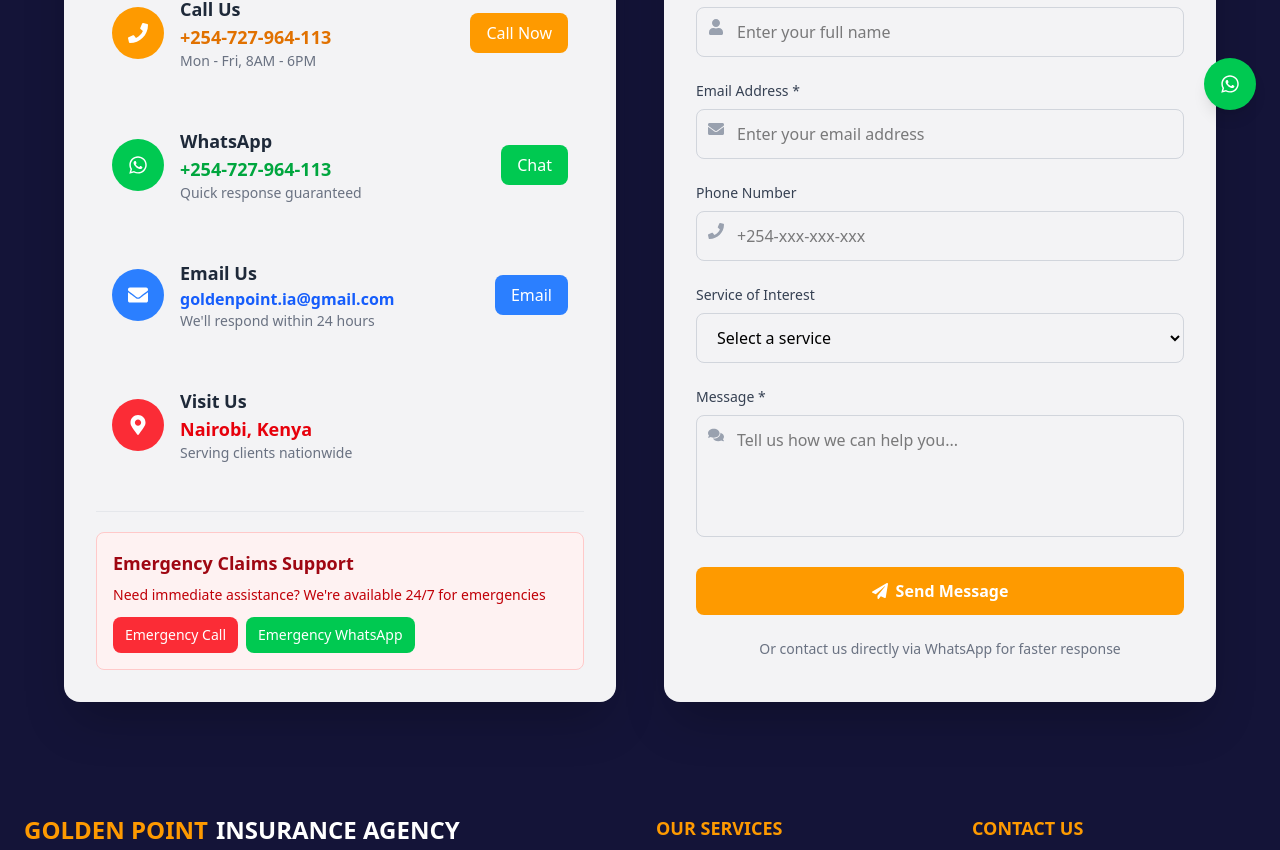
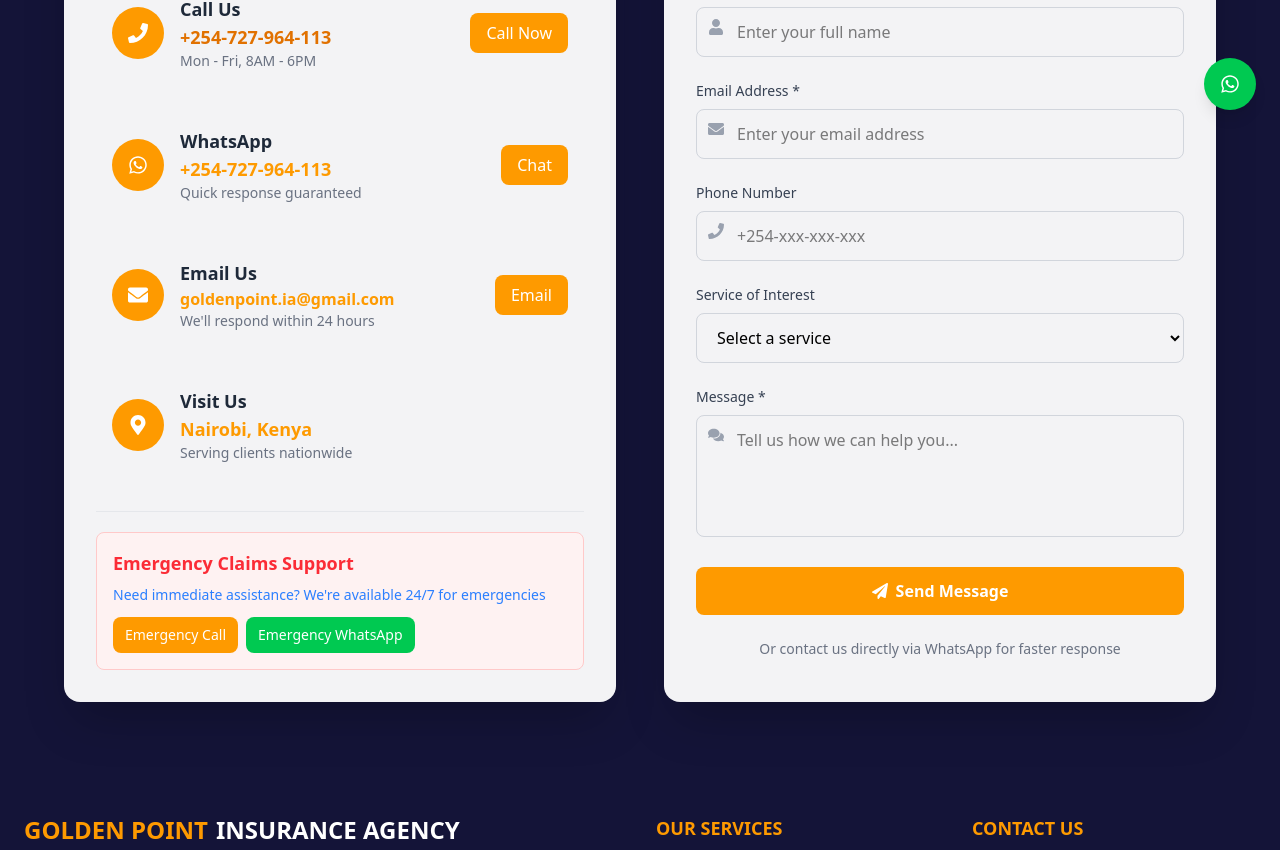
Before and after one commit to MarkMoses27/goldenpointinsuranceagency, a React (Vite) app: page /contact in a window 1280 px wide. Shown: the part 666-1516 px from the top of the page. Built offline with nearby package versions, Linux system fonts and the light colour scheme.

Commit message:
CHanged home page

```diff
--- a/src/components/Header.jsx
+++ b/src/components/Header.jsx
@@ -122,7 +122,7 @@
         {/* Get A Quote */}
         <div className="hidden lg:flex items-center space-x-4">
           <Link
-            to="/quote"
+            to="/contact"
             className="bg-gradient-to-r from-amber-500 to-yellow-600 hover:from-amber-600 hover:to-yellow-700 text-white px-6 py-2 rounded-full font-semibold text-sm transition transform hover:scale-[1.02]"
           >
             GET A QUOTE
@@ -157,7 +157,7 @@
             <Link to="/contact" className="block py-2 text-gray-600 hover:text-gray-900" onClick={() => setMobileOpen(false)}>
               Contact
             </Link>
-            <Link to="/quote" className="block py-3 bg-amber-500 text-white rounded-lg text-center" onClick={() => setMobileOpen(false)}>
+            <Link to="/contact" className="block py-3 bg-amber-500 text-white rounded-lg text-center" onClick={() => setMobileOpen(false)}>
               GET A QUOTE
             </Link>
           </div>
--- a/src/components/pages/AboutPage.jsx
+++ b/src/components/pages/AboutPage.jsx
@@ -12,12 +12,12 @@
 
   // Services
   const services = [
-    { id: 1, icon: <FaHeartbeat className="text-red-500" />, title: 'Medical Insurance', description: 'Comprehensive health coverage for individuals and families' },
-    { id: 2, icon: <FaCar className="text-blue-500" />, title: 'Motor Insurance', description: 'Protection for all types of vehicles on Kenyan roads' },
+    { id: 1, icon: <FaHeartbeat className="text-amber-500" />, title: 'Medical Insurance', description: 'Comprehensive health coverage for individuals and families' },
+    { id: 2, icon: <FaCar className="text-amber-500" />, title: 'Motor Insurance', description: 'Protection for all types of vehicles on Kenyan roads' },
     { id: 3, icon: <FaHome className="text-amber-500" />, title: 'Domestic Package', description: 'Home and property insurance solutions' },
-    { id: 4, icon: <FaUserTie className="text-green-500" />, title: 'Life Insurance', description: 'Financial security for your loved ones' },
-    { id: 5, icon: <FaGlobeAfrica className="text-purple-500" />, title: 'WIBA', description: 'Workers Injury Benefits Act coverage' },
-    { id: 6, icon: <FaAward className="text-cyan-500" />, title: 'Pensions', description: 'Retirement planning and wealth management' }
+    { id: 4, icon: <FaUserTie className="text-amber-500" />, title: 'Life Insurance', description: 'Financial security for your loved ones' },
+    { id: 5, icon: <FaGlobeAfrica className="text-amber-500" />, title: 'WIBA', description: 'Workers Injury Benefits Act coverage' },
+    { id: 6, icon: <FaAward className="text-amber-500" />, title: 'Pensions', description: 'Retirement planning and wealth management' }
   ];
 
   // Stats
--- a/src/components/pages/ContactPage.jsx
+++ b/src/components/pages/ContactPage.jsx
@@ -71,30 +71,30 @@
                 href="tel:+254727964113"
                 className="flex items-center gap-3 p-3 rounded-lg bg-amber-50 text-amber-700 font-medium"
               >
-                <FaPhone className="text-amber-500" />
+                <FaPhone className="text-gray-800" />
                 <span>Call Now</span>
               </a>
               <a
                 href="https://wa.me/254727964113"
                 target="_blank"
                 rel="noopener noreferrer"
-                className="flex items-center gap-3 p-3 rounded-lg bg-green-50 text-green-700 font-medium"
+                className="flex items-center gap-3 p-3 rounded-lg bg-green-50 text-amber-700 font-medium"
               >
-                <FaWhatsapp className="text-green-500" />
+                <FaWhatsapp className="text-amber-500" />
                 <span>WhatsApp</span>
               </a>
               <a
                 href="mailto:goldenpoint.ia@gmail.com"
-                className="flex items-center gap-3 p-3 rounded-lg bg-blue-50 text-blue-700 font-medium"
+                className="flex items-center gap-3 p-3 rounded-lg bg-blue-50 text-amber-700 font-medium"
               >
-                <FaEnvelope className="text-blue-500" />
+                <FaEnvelope className="text-gray-800" />
                 <span>Email Us</span>
               </a>
               <a
                 href="tel:+254727964113"
-                className="flex items-center gap-3 p-3 rounded-lg bg-red-50 text-red-700 font-medium"
+                className="flex items-center gap-3 p-3 rounded-lg bg-red-50 text-amber-700 font-medium"
               >
-                <FaPhone className="text-red-500" />
+                <FaPhone className="text-gray-800" />
                 <span>Emergency Call</span>
               </a>
             </div>
@@ -162,12 +162,12 @@
                 {/* WhatsApp */}
                 <div className="flex flex-wrap items-center p-4 rounded-xl hover:bg-gray-50 transition-colors group">
                   <div className="flex items-center space-x-3 sm:space-x-4 flex-1 min-w-[200px]">
-                    <div className="bg-green-500 group-hover:bg-green-600 p-3 sm:p-4 rounded-full transition-colors">
+                    <div className="bg-amber-500 group-hover:bg-gray-800 p-3 sm:p-4 rounded-full transition-colors">
                       <FaWhatsapp className="text-white text-lg sm:text-xl" />
                     </div>
                     <div>
                       <h3 className="font-bold text-base sm:text-lg text-gray-800">WhatsApp</h3>
-                      <p className="text-green-600 font-semibold text-base sm:text-lg">+254-727-964-113</p>
+                      <p className="text-amber-500 font-semibold text-base sm:text-lg">+254-727-964-113</p>
                       <p className="text-xs sm:text-sm text-gray-500">Quick response guaranteed</p>
                     </div>
                   </div>
@@ -175,7 +175,7 @@
                     href="https://wa.me/254727964113"
                     target="_blank"
                     rel="noopener noreferrer"
-                    className="mt-3 sm:mt-0 sm:ml-auto bg-green-500 hover:bg-green-600 text-white px-3 py-1.5 sm:px-4 sm:py-2 text-sm sm:text-base rounded-lg transition-colors whitespace-nowrap"
+                    className="mt-3 sm:mt-0 sm:ml-auto bg-amber-500 hover:bg-gray-600 text-white px-3 py-1.5 sm:px-4 sm:py-2 text-sm sm:text-base rounded-lg transition-colors whitespace-nowrap"
                   >
                     Chat
                   </a>
@@ -184,18 +184,18 @@
                 {/* Email */}
                 <div className="flex flex-wrap items-center p-4 rounded-xl hover:bg-gray-50 transition-colors group">
                   <div className="flex items-center space-x-3 sm:space-x-4 flex-1 min-w-[200px]">
-                    <div className="bg-blue-500 group-hover:bg-blue-600 p-3 sm:p-4 rounded-full transition-colors">
+                    <div className="bg-amber-500 group-hover:bg-amber-600 p-3 sm:p-4 rounded-full transition-colors">
                       <FaEnvelope className="text-white text-lg sm:text-xl" />
                     </div>
                     <div>
                       <h3 className="font-bold text-base sm:text-lg text-gray-800">Email Us</h3>
-                      <p className="text-blue-600 font-semibold text-sm sm:text-base">goldenpoint.ia@gmail.com</p>
+                      <p className="text-amber-500 font-semibold text-sm sm:text-base">goldenpoint.ia@gmail.com</p>
                       <p className="text-xs sm:text-sm text-gray-500">We'll respond within 24 hours</p>
                     </div>
                   </div>
                   <a
                     href="mailto:goldenpoint.ia@gmail.com"
-                    className="mt-3 sm:mt-0 sm:ml-auto bg-blue-500 hover:bg-blue-600 text-white px-3 py-1.5 sm:px-4 sm:py-2 text-sm sm:text-base rounded-lg transition-colors whitespace-nowrap"
+                    className="mt-3 sm:mt-0 sm:ml-auto bg-amber-500 hover:bg-amber-600 text-white px-3 py-1.5 sm:px-4 sm:py-2 text-sm sm:text-base rounded-lg transition-colors whitespace-nowrap"
                   >
                     Email
                   </a>
@@ -204,12 +204,12 @@
                 {/* Location */}
                 <div className="flex items-center p-4 rounded-xl hover:bg-gray-50 transition-colors group">
                   <div className="flex items-center space-x-3 sm:space-x-4 flex-1">
-                    <div className="bg-red-500 group-hover:bg-red-600 p-3 sm:p-4 rounded-full transition-colors">
+                    <div className="bg-amber-500 group-hover:bg-amber-600 p-3 sm:p-4 rounded-full transition-colors">
                       <FaMapMarkerAlt className="text-white text-lg sm:text-xl" />
                     </div>
                     <div>
                       <h3 className="font-bold text-base sm:text-lg text-gray-800">Visit Us</h3>
-                      <p className="text-red-600 font-semibold text-base sm:text-lg">Nairobi, Kenya</p>
+                      <p className="text-amber-500 font-semibold text-base sm:text-lg">Nairobi, Kenya</p>
                       <p className="text-xs sm:text-sm text-gray-500">Serving clients nationwide</p>
                     </div>
                   </div>
@@ -219,14 +219,14 @@
               {/* Emergency Contact */}
               <div className="mt-6 md:mt-8 pt-5 border-t border-gray-200">
                 <div className="bg-red-50 border border-red-200 rounded-lg p-4">
-                  <h4 className="font-bold text-red-800 text-base md:text-lg mb-2">Emergency Claims Support</h4>
-                  <p className="text-red-700 text-xs sm:text-sm mb-3">
+                  <h4 className="font-bold text-red-500 text-base md:text-lg mb-2">Emergency Claims Support</h4>
+                  <p className="text-blue-500 text-xs sm:text-sm mb-3">
                     Need immediate assistance? We're available 24/7 for emergencies
                   </p>
                   <div className="flex flex-col sm:flex-row gap-2">
                     <a
                       href="tel:+254727964113"
-                      className="bg-red-500 hover:bg-red-600 text-white px-3 py-2 rounded-lg text-center transition-colors text-xs sm:text-sm font-medium"
+                      className="bg-amber-500 hover:bg-amber-600 text-white px-3 py-2 rounded-lg text-center transition-colors text-xs sm:text-sm font-medium"
                     >
                       Emergency Call
                     </a>
@@ -376,7 +376,7 @@
         href="https://wa.me/254727964113"
         target="_blank"
         rel="noopener noreferrer"
-        className="fixed bottom-6 right-6 z-50 bg-green-500 hover:bg-green-600 text-white p-4 rounded-full shadow-lg transition-transform hover:scale-110"
+        className="fixed bottom-6 right-6 z-50 bg-green-500 hover:bg-green-800 text-white p-4 rounded-full shadow-lg transition-transform hover:scale-110"
       >
         <FaWhatsapp className="text-xl" />
       </a>
```
Also changed, not shown: src/components/AboutUs.jsx (+44 -7 lines), 1 other file (tests, documents, lock files or other folders).
